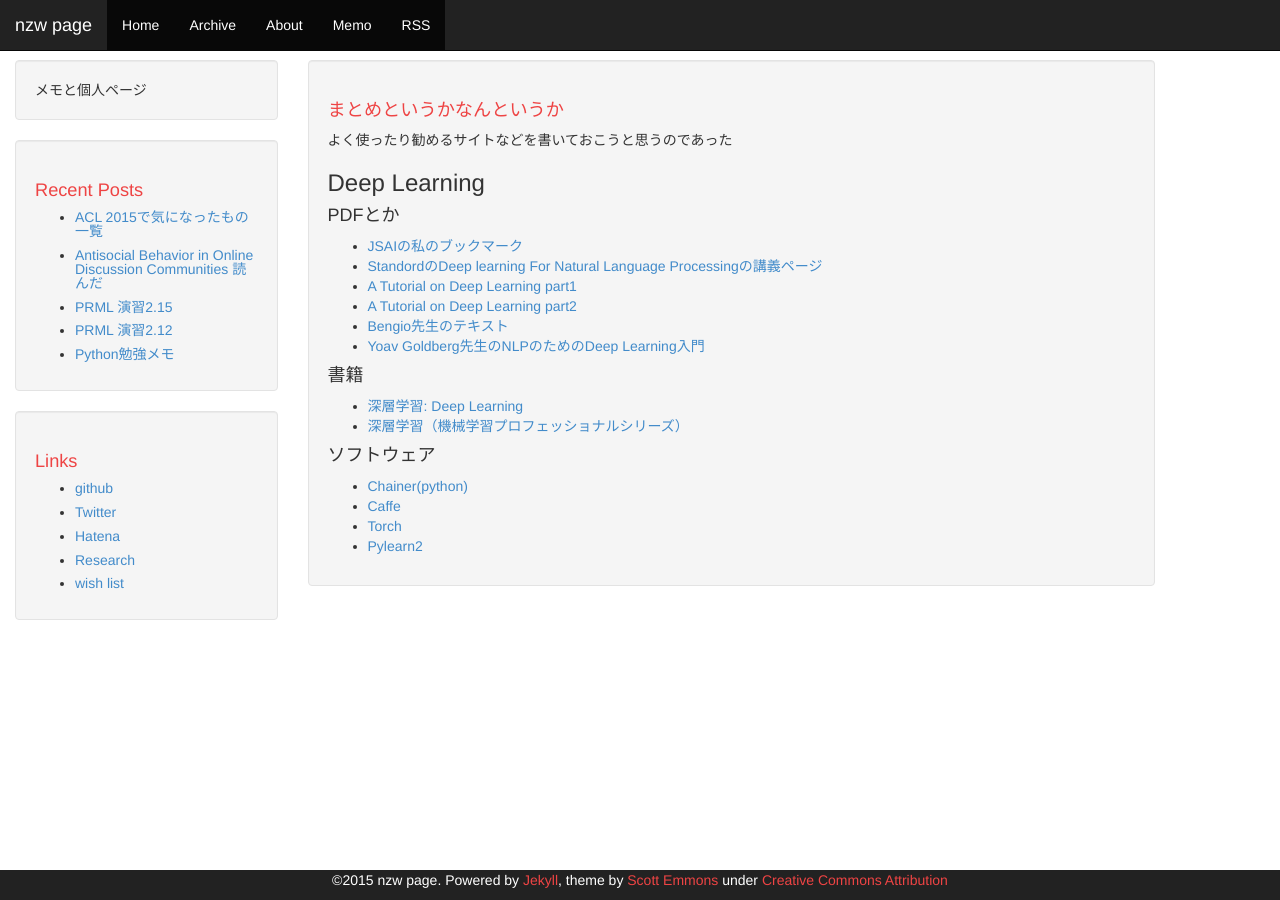
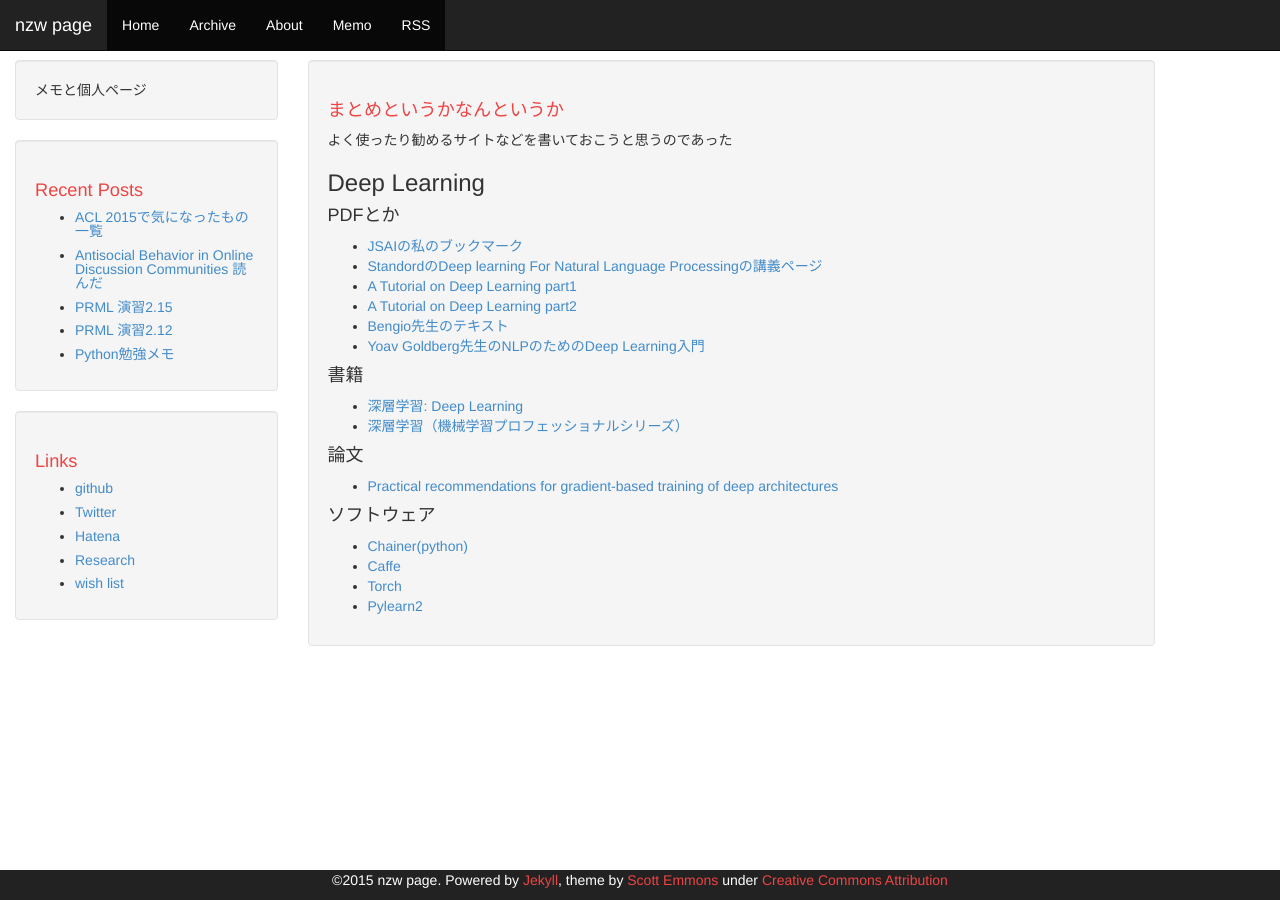
Before and after one commit to nzw0301/nzw0301.github.io, a Jekyll site: the page built from memo.html, in a window 1280 px wide. Built offline with Jekyll 4.4.1, drawn with Linux system fonts in a browser that asks for light colours; Markdown is read by kramdown in place of the engine named in the settings.

Commit message:
update memo.html

```diff
--- a/memo.html
+++ b/memo.html
@@ -20,6 +20,10 @@ layout: default
     <li><a href="http://amzn.to/1RQTNQs">深層学習: Deep Learning</a></li>
     <li><a href="http://amzn.to/1RQTOEi">深層学習（機械学習プロフェッショナルシリーズ）</a></li>
   </ul>
+  <h4>論文</h4>
+  <ul>
+    <li><a href="http://arxiv.org/abs/1206.5533">Practical recommendations for gradient-based training of deep architectures</a></li>
+  </ul>
   <h4>ソフトウェア</h4>
   <ul>
     <li><a href="http://chainer.org/">Chainer(python)</a></li>
```
